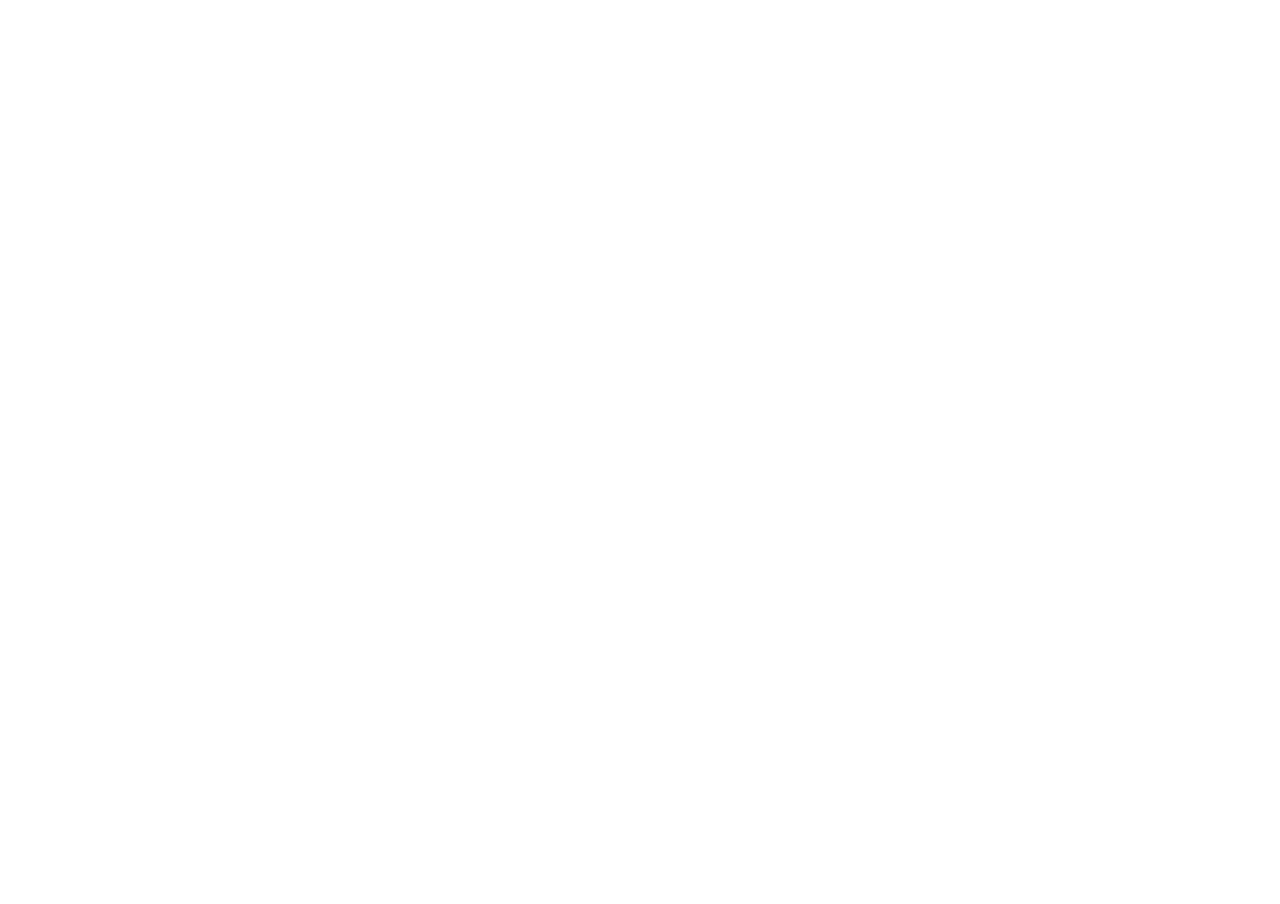
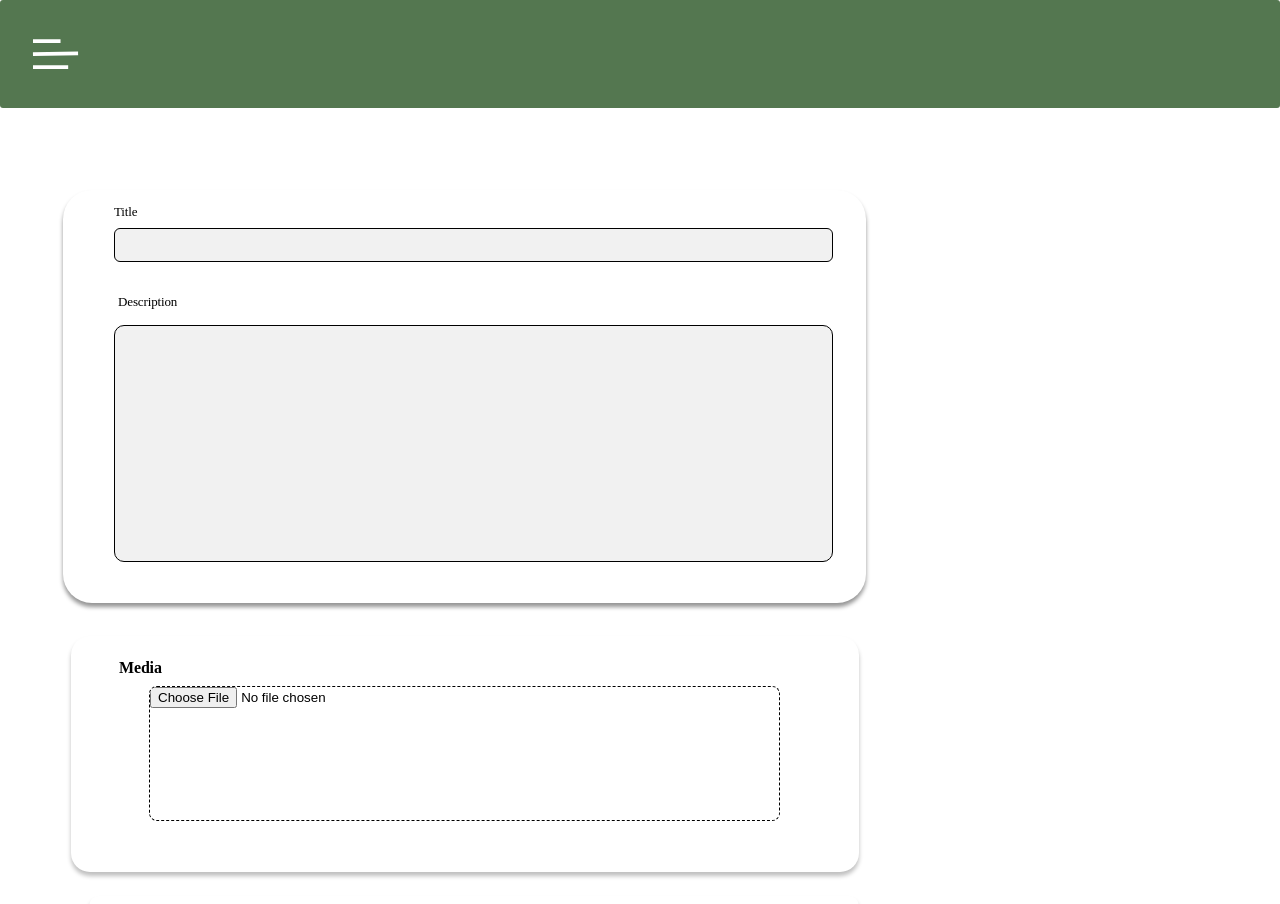
Before and after one commit to Ash-art-arch/AgriConnect, a React (Vite) app in the folder client/: page /products in a window 1280 px wide. Before the commit this address had no page. Shown: the top 904 px of the page. Before the commit the page ends 800 px from the top, so only its background shows below. Built offline with nearby package versions, Linux system fonts and the light colour scheme; a web font is replaced by a local one.

Commit message:
add product sample

```diff
--- a/client/src/App.jsx
+++ b/client/src/App.jsx
@@ -4,6 +4,7 @@
 import Login from './pages/Login'
 import Register from './pages/Register'
 import Dashboard from './pages/Dashboard'
+import Product from './pages/Product'
 function App() {
   return (
     <>
@@ -14,6 +15,7 @@
           <Route path="/login" element={<Login/>}/>
           <Route path="/register" element={<Register/>}/>
           <Route path="/dashboard" element={<Dashboard/>}/>
+          <Route path="/products" element={<Product/>}/>
         </Routes>
 
       </div>
--- a/client/src/pages/Product.jsx
+++ b/client/src/pages/Product.jsx
@@ -0,0 +1,44 @@
+import React from "react"
+import product from "../assets/product.svg"
+import "./product.css"
+
+
+
+const Product = () => {
+    return (
+        <>
+            <nav>
+                <img src={product} className="icon1"/>
+            </nav>
+            <section>
+                <div>
+                    <h1>Add Product</h1>
+                    <div className="title-description">
+                        <form>
+                            <label htmlFor="title" className="title-name">Title</label>
+                            <input type="text" className="title"/>
+                            <label htmlFor="description" className="description-name">Description</label>
+                            <input type="text" className="description"/>
+                        </form>
+                    </div>
+                    <div className="media-box">
+                        <h4>Media</h4>
+                        <input type="file" className="media-input"/>
+                    </div>
+                    <div className="pricing-box">
+                        <h4>Pricing</h4>
+                        <form>
+                            <label htmlFor="price" className="price-label">Price</label>
+                            <input type="text" placeholder="$" className="price-box"/>
+                            <label htmlFor="compare-price" className="compare-price-label">compare at-Price</label>
+                            <input type="text" placeholder="$" className="compare-price-box"/>
+                        </form>
+                    </div>
+                    <div></div>
+                </div>
+            </section>
+        </>
+    )
+}
+
+export default Product
--- /dev/null
+++ b/client/src/pages/product.css
@@ -0,0 +1,264 @@
+nav {
+    position: absolute;
+    width: 100%;
+    height: 108px;
+    left: 0px;
+    top: 0px;
+
+    background: #547750;
+    border-radius: 3px;
+    display: flex;
+
+    align-items: center;
+    overflow: hidden;
+}
+
+.icon1{
+    margin-left: 32px;
+}
+
+.title-description{
+    position: absolute;
+    width: 803px;
+    height: 413px;
+    left: 63px;
+    top: 190px;
+
+    background: #FFFFFF;
+    box-shadow: 0px 4px 4px rgba(0, 0, 0, 0.42);
+    border-radius: 29px;
+
+    display: flex;
+    justify-content: left;
+}
+
+.title{
+    box-sizing: border-box;
+
+    position: absolute;
+    width: 719px;
+    height: 30px;
+    left: 51px;
+    top: 38px;
+
+    background: #F1F1F1;
+    border: 0.4px solid #000000;
+    border-radius: 6px;
+
+}
+
+.description{
+
+    box-sizing: border-box;
+
+    position: absolute;
+    width: 719px;
+    height: 237px;
+    left: 51px;
+    top: 135px;
+
+    background: #F1F1F1;
+    border: 0.3px solid #000000;
+    border-radius: 10px;
+
+}
+
+.title-name{
+    position: absolute;
+    width: 50px;
+    height: 16px;
+    left: 51px;
+    top: 14px;
+
+    font-family: 'Inria Sans';
+    font-style: normal;
+    font-weight: 400;
+    font-size: 13px;
+    line-height: 126.83%;
+    /* or 16px */
+    letter-spacing: -0.01em;
+
+    color: #000000;
+
+}
+
+.description-name{
+    /* Description */
+
+    position: absolute;
+    width: 146px;
+    height: 22px;
+    left: 55px;
+    top: 104px;
+
+    font-family: 'Inria Sans';
+    font-style: normal;
+    font-weight: 400;
+    font-size: 13px;
+    line-height: 126.83%;
+    /* or 16px */
+    letter-spacing: -0.01em;
+
+    color: #000000;
+
+
+}
+
+.media-box{
+
+    position: absolute;
+    width: 788px;
+    height: 236px;
+    left: 71px;
+    top: 636px;
+
+    background: #FFFFFF;
+    box-shadow: 0px 4px 4px rgba(0, 0, 0, 0.25);
+    border-radius: 19px;
+
+}
+
+.media-box h4{
+    /* Media */
+
+    position: absolute;
+    width: 146px;
+    height: 22px;
+    left: 48px;
+    top: 22px;
+
+    font-family: 'Inria Sans';
+    font-style: normal;
+    font-weight: 700;
+    font-size: 16px;
+    line-height: 126.83%;
+    /* or 20px */
+    letter-spacing: -0.01em;
+
+    color: #000000;
+
+
+}
+
+.media-input{
+
+    box-sizing: border-box;
+
+    position: absolute;
+    width: 631px;
+    height: 135px;
+    left: 78px;
+    top: 50px;
+
+    background: #FFFFFF;
+    border: 1px dashed #000000;
+    border-radius: 8px;
+
+}
+
+.pricing-box{
+
+    position: absolute;
+    width: 770px;
+    height: 129px;
+    left: 89px;
+    top: 896px;
+
+    background: #FFFFFF;
+    box-shadow: 0px 4px 4px rgba(0, 0, 0, 0.25);
+    border-radius: 10px;
+    padding: 2% 4%;
+
+}
+
+.pricing-box h4{
+    /* Pricing */
+
+    position: absolute;
+    width: 146px;
+    height: 22px;
+    left: 26px;
+    top: 7px;
+
+    font-family: 'Inria Sans';
+    font-style: normal;
+    font-weight: 700;
+    font-size: 16px;
+    line-height: 126.83%;
+    /* or 20px */
+    letter-spacing: -0.01em;
+
+    color: #000000;
+
+
+}
+
+.price-label{
+    /* Price */
+
+    position: absolute;
+    width: 26px;
+    height: 11.49px;
+    left: 60px;
+    top: 31px;
+
+    font-family: 'Inter';
+    font-style: normal;
+    font-weight: 300;
+    font-size: 9.67442px;
+    line-height: 126.83%;
+    /* or 12px */
+    letter-spacing: -0.01em;
+
+    color: #000000;
+
+
+}
+
+.price-box{
+
+    position: absolute;
+    width: 117px;
+    height: 15px;
+    left: 60px;
+    top: 44px;
+
+    background: #F1F1F1;
+    border-radius: 5px;
+
+}
+
+.compare-price-label{
+
+    position: absolute;
+    width: 85px;
+    height: 8px;
+    left: 275px;
+    top: 31px;
+
+    font-family: 'Inter';
+    font-style: normal;
+    font-weight: 300;
+    font-size: 9.67442px;
+    line-height: 126.83%;
+    /* or 12px */
+    letter-spacing: -0.01em;
+
+    color: #000000;
+
+
+}
+
+.compare-price-box{
+
+    position: absolute;
+    width: 117px;
+    height: 15px;
+    left: 275px;
+    top: 44px;
+
+    background: #F1F1F1;
+    border-radius: 5px;
+
+
+}
```
Also changed, not shown: client/src/assets/product.svg (added).
